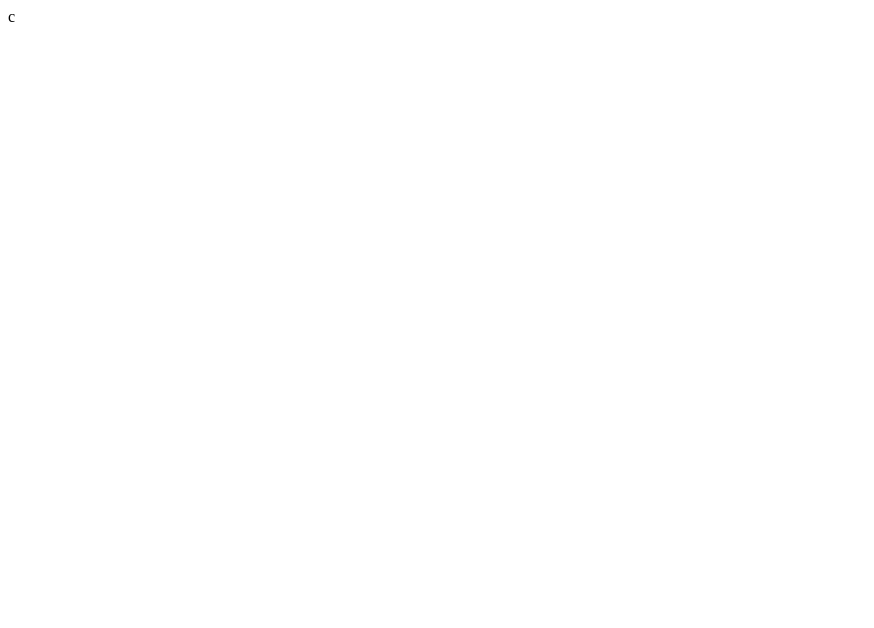
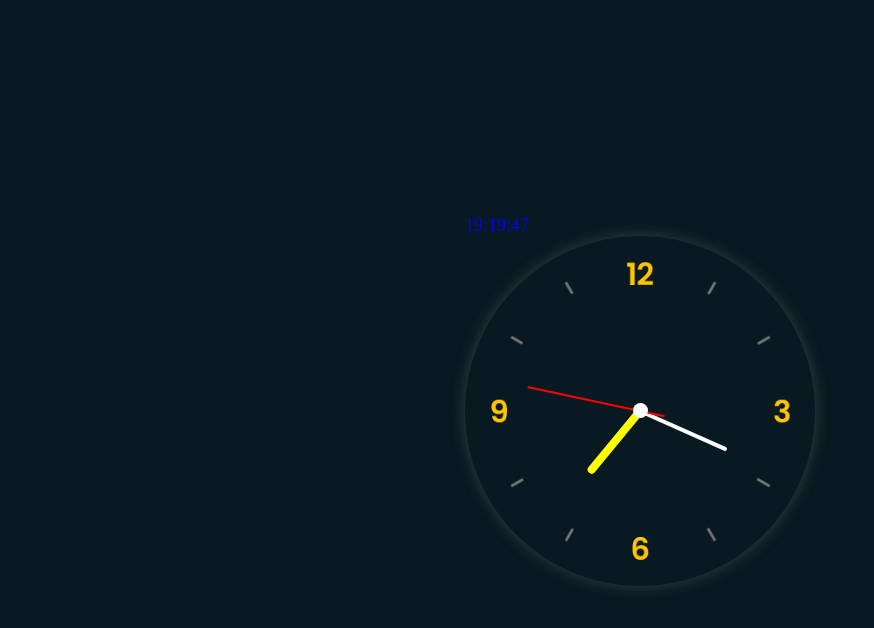
Before and after one commit to Alfat1989/schneider-consult, a website: page src/index.html in a window 1280 px wide. Shown: the whole page, without its empty margins (0-874 px from the left). Drawn offline with Linux system fonts and the light colour scheme.

Commit message:
add clock

```diff
--- a/package.json
+++ b/package.json
@@ -5,7 +5,6 @@
   "name": "schneider-consult",
   "description": "",
   "version": "1.0.0",
-
   "devDependencies": {},
   "scripts": {
     "start": "parcel src/*.html",
--- a/src/index.html
+++ b/src/index.html
@@ -6,14 +6,31 @@
     <meta http-equiv="X-UA-Compatible" content="IE=edge">
     <meta name="viewport" content="width=device-width, initial-scale=1.0">
     <title>Document</title>
+    <link rel="stylesheet" type="text/css" href="./style.css">
 </head>
 
 <body>
     <header>
 
     </header>
-    <main></main>
+    <main>
+        <div>
+            <p id="clocks" class="clocks"></p>
+            <div class="clock">
+                <div class="hour">
+                    <div class="hr" id="hr"></div>
+                </div>
+                <div class="min">
+                    <div class="mn" id="mn"></div>
+                </div>
+                <div class="sec">
+                    <div class="sc" id="sc"></div>
+                </div>
+            </div>
+        </div>
+    </main>
     <footer></footer>
+    <script src="./index.js"></script>
 </body>
 
-</html>c
+</html>
--- /dev/null
+++ b/src/index.js
@@ -0,0 +1,39 @@
+const clocks = document.querySelector(".clocks");
+console.log(clocks);
+
+const time = () => {
+  const timeArg = new Date();
+  const housr =
+    timeArg.getHours() < 10 ? "0" + timeArg.getHours() : timeArg.getHours();
+  const minutes =
+    timeArg.getMinutes() < 10
+      ? "0" + timeArg.getMinutes()
+      : timeArg.getMinutes();
+  const seconds =
+    timeArg.getSeconds() < 10
+      ? "0" + timeArg.getSeconds()
+      : timeArg.getSeconds();
+  const timeNow = `${housr}:${minutes}:${seconds}`;
+
+  return (clocks.innerHTML = timeNow);
+};
+
+setInterval(time, 1000);
+
+const anlogClock = () => {
+  const deg = 6;
+  const hr = document.querySelector("#hr");
+  const mn = document.querySelector("#mn");
+  const sc = document.querySelector("#sc");
+
+  const day = new Date();
+  const hh = day.getHours() * 30;
+  const mm = day.getMinutes() * deg;
+  const ss = day.getSeconds() * deg;
+
+  hr.style.transform = `rotateZ(${hh + mm / 12}deg)`;
+  mn.style.transform = `rotateZ(${mm}deg)`;
+  sc.style.transform = `rotateZ(${ss}deg)`;
+};
+
+setInterval(anlogClock, 1000);
--- /dev/null
+++ b/src/style.css
@@ -0,0 +1,97 @@
+*{
+    margin: 0;
+    border: 0;
+    box-sizing: border-box;
+}
+
+.clocks{
+ font-size: 18px;
+ font-weight: 500;
+ color: blue;
+}
+
+
+body{
+    display: flex;
+    justify-content: center;
+    align-items: center;
+    min-height: 100vh;
+    background-color: #091921;
+}
+
+.clock{
+    width: 350px;
+    height: 350px;
+    display: flex;
+    justify-content: center;
+    align-items: center;
+    background: url(./img/clock.png);
+    background-size: cover;
+    box-shadow: 0px 0px 15px rgba(134,134,134, 0.35);
+    border-radius: 50%
+}
+
+.clock::before{
+    content: '';
+    position: absolute;
+    width: 15px;
+    height: 15px;
+    background-color: #ffffff;
+    border-radius: 50%;
+    z-index: 999;
+}
+
+.clock .hour,
+.clock .min,
+.clock .sec{
+    position: absolute;
+}
+
+.clock .hour, .hr{
+    width: 160px;
+    height: 160px;
+}
+
+.clock .min, .mn{
+    width: 190px;
+    height: 190px;
+}
+
+.clock .sec, .sc{
+    width: 230px;
+    height: 230px;
+}
+
+.hr, .mn, .sc{
+    display: flex;
+    justify-content: center;
+    position: absolute;
+    border-radius: 50%;
+}
+
+.hr::before{
+    content: '';
+    width: 8px;
+    height: 80px;
+    background-color: yellow;
+    border-radius: 10px 10px 0 0;
+    z-index: 10;
+}
+
+.mn::before{
+    content: '';
+    width: 4px;
+    height: 100px;
+    background-color: #ffffff;
+    border-radius: 10px 10px 0 0;
+    z-index: 11;
+}
+
+.sc::before{
+    content: '';
+    width: 2px;
+    height: 140px;
+    background-color: red;
+    border-radius: 10px 10px 0 0;
+    z-index: 12;
+}
```
Also changed, not shown: src/img/clock.png (added).
